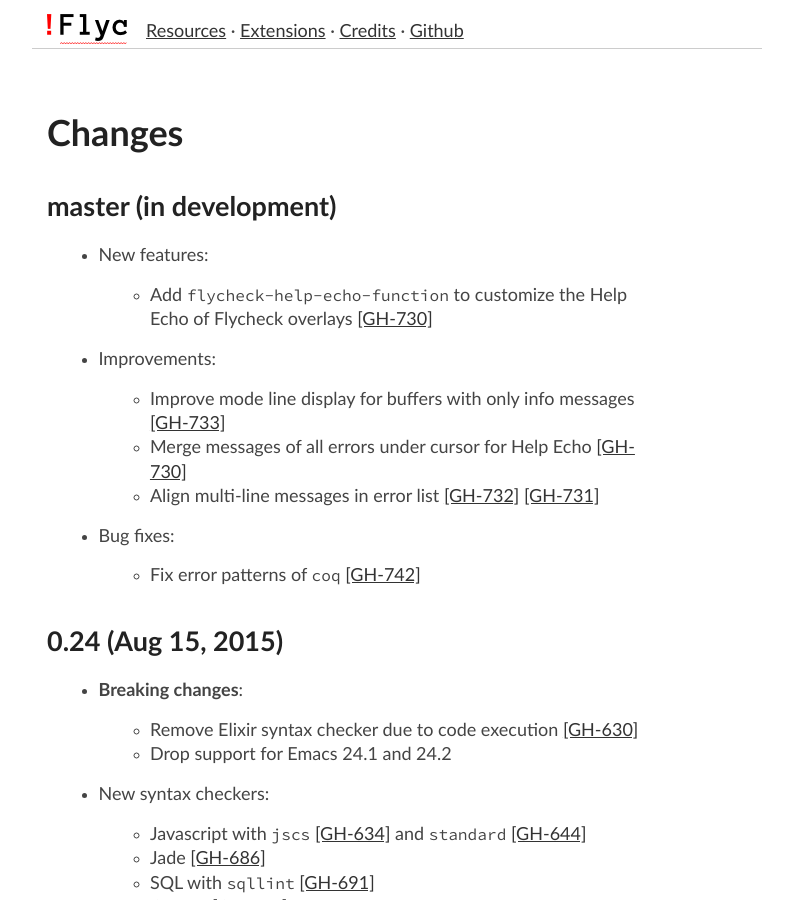
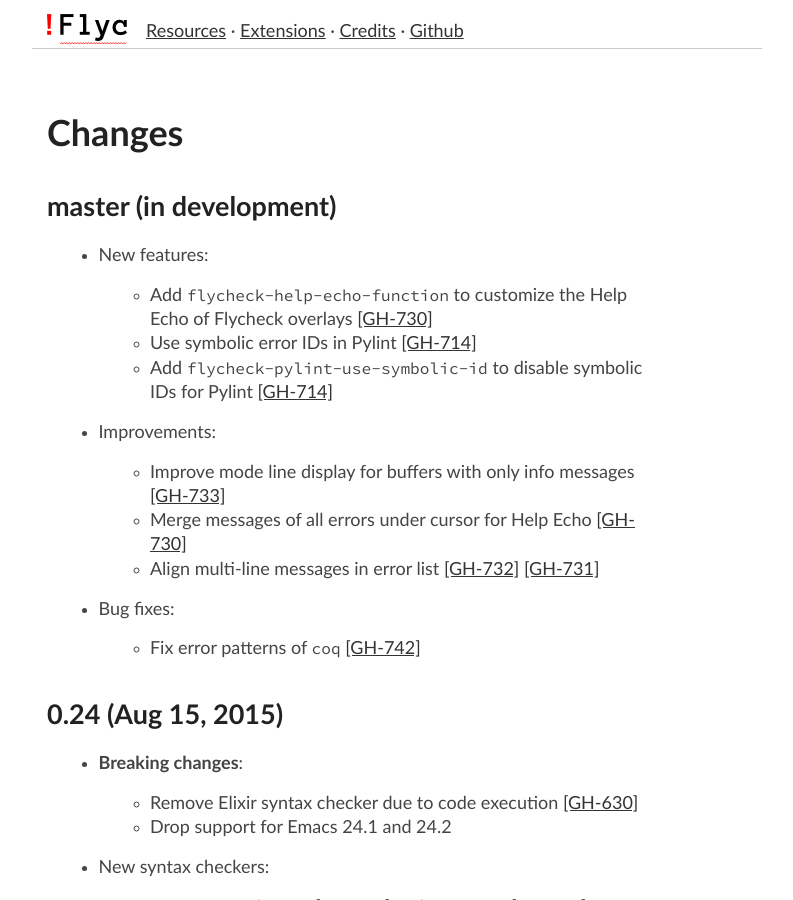
Before and after one commit to cmarqu/flycheck.github.io, a Jekyll site: the page built from changes.md, in a window 1280 px wide and 900 px high. Shown: the whole window, without its empty margins (243-1036 px from the left). Built offline with Jekyll 4.4.1, drawn with Linux system fonts in a browser that asks for light colours.

Commit message:
Update manual from flycheck/flycheck@787ced8

```diff
--- a/_includes/changes.md
+++ b/_includes/changes.md
@@ -5,6 +5,9 @@ master (in development)
 
   - Add `flycheck-help-echo-function` to customize the Help Echo of Flycheck
     overlays [[GH-730]](https://github.com/flycheck/flycheck/issues/730)
+  - Use symbolic error IDs in Pylint [[GH-714]](https://github.com/flycheck/flycheck/issues/714)
+  - Add `flycheck-pylint-use-symbolic-id` to disable symbolic IDs for Pylint
+    [[GH-714]](https://github.com/flycheck/flycheck/issues/714)
 
 - Improvements:
 
```
